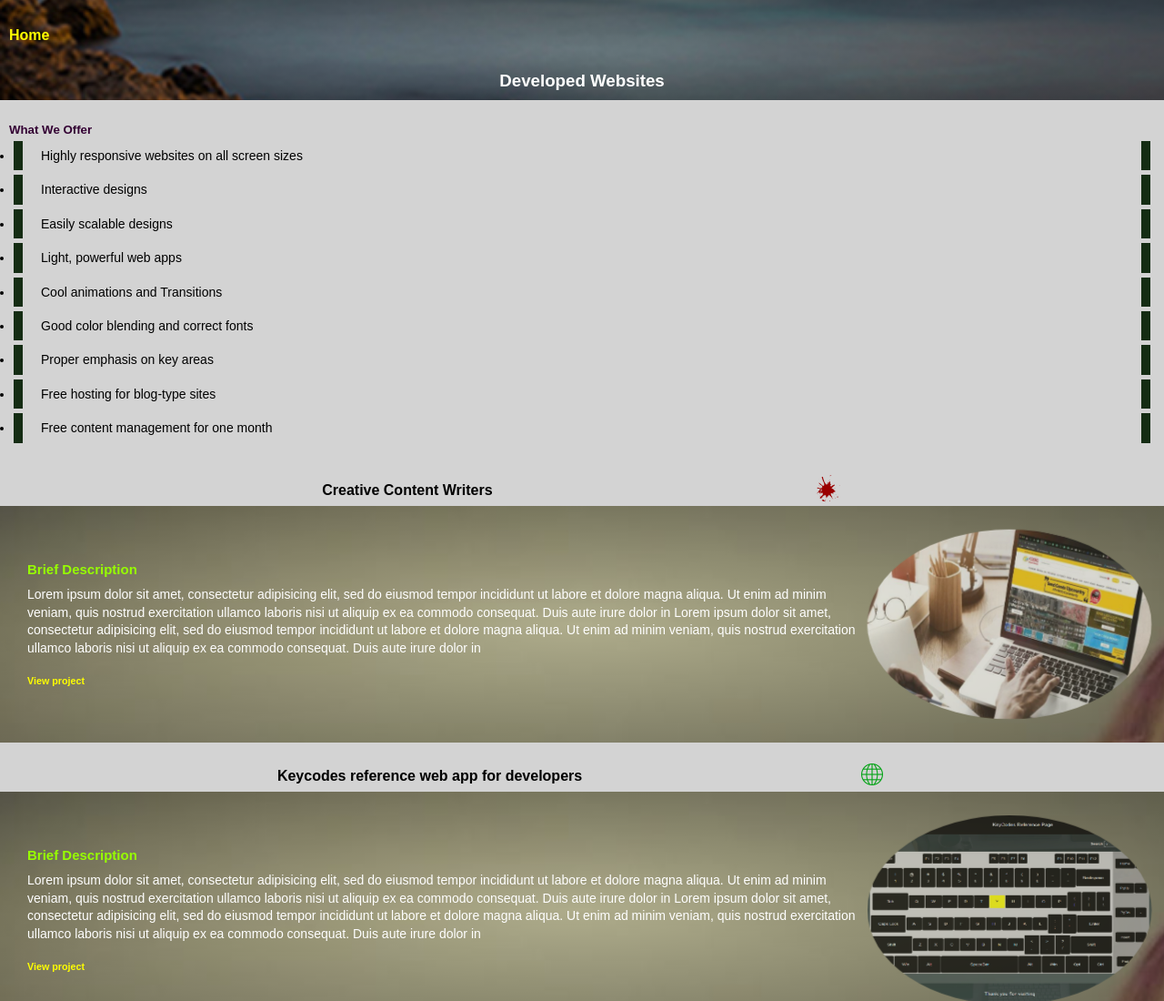
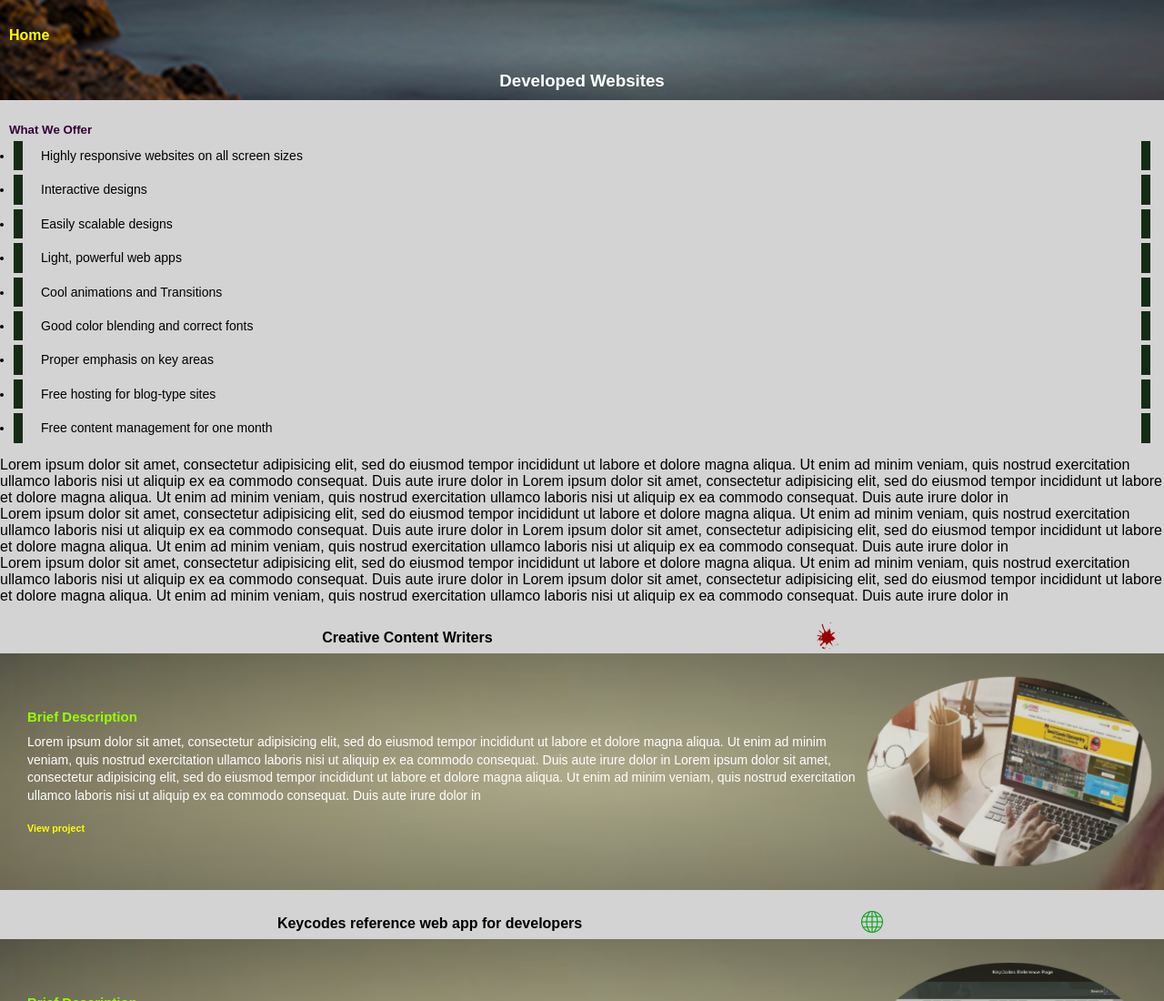
Before and after one commit to ericphilip17/cloned_home_p, a plain HTML site: page Websites/web.html in a window 1280 px wide. Shown: the top 1100 px of the page at 91% size. Drawn offline with Linux system fonts and the light colour scheme.

Commit message:
Update web.html

```diff
--- a/Websites/web.html
+++ b/Websites/web.html
@@ -41,6 +41,25 @@
 <!--
       <div class="recent">
       </div> -->
+                <p>Lorem ipsum dolor sit amet, consectetur adipisicing elit, sed do eiusmod tempor incididunt
+          ut labore et dolore magna aliqua. Ut enim ad minim veniam, quis nostrud exercitation
+          ullamco laboris nisi ut aliquip ex ea commodo consequat. Duis aute irure dolor in
+          Lorem ipsum dolor sit amet, consectetur adipisicing elit, sed do eiusmod tempor incididunt
+          ut labore et dolore magna aliqua. Ut enim ad minim veniam, quis nostrud exercitation
+          ullamco laboris nisi ut aliquip ex ea commodo consequat. Duis aute irure dolor in
+         </p>          <p>Lorem ipsum dolor sit amet, consectetur adipisicing elit, sed do eiusmod tempor incididunt
+          ut labore et dolore magna aliqua. Ut enim ad minim veniam, quis nostrud exercitation
+          ullamco laboris nisi ut aliquip ex ea commodo consequat. Duis aute irure dolor in
+          Lorem ipsum dolor sit amet, consectetur adipisicing elit, sed do eiusmod tempor incididunt
+          ut labore et dolore magna aliqua. Ut enim ad minim veniam, quis nostrud exercitation
+          ullamco laboris nisi ut aliquip ex ea commodo consequat. Duis aute irure dolor in
+         </p>          <p>Lorem ipsum dolor sit amet, consectetur adipisicing elit, sed do eiusmod tempor incididunt
+          ut labore et dolore magna aliqua. Ut enim ad minim veniam, quis nostrud exercitation
+          ullamco laboris nisi ut aliquip ex ea commodo consequat. Duis aute irure dolor in
+          Lorem ipsum dolor sit amet, consectetur adipisicing elit, sed do eiusmod tempor incididunt
+          ut labore et dolore magna aliqua. Ut enim ad minim veniam, quis nostrud exercitation
+          ullamco laboris nisi ut aliquip ex ea commodo consequat. Duis aute irure dolor in
+         </p>
 
       <h3 class="titleOne">
         <div class="h4Tag">
```
